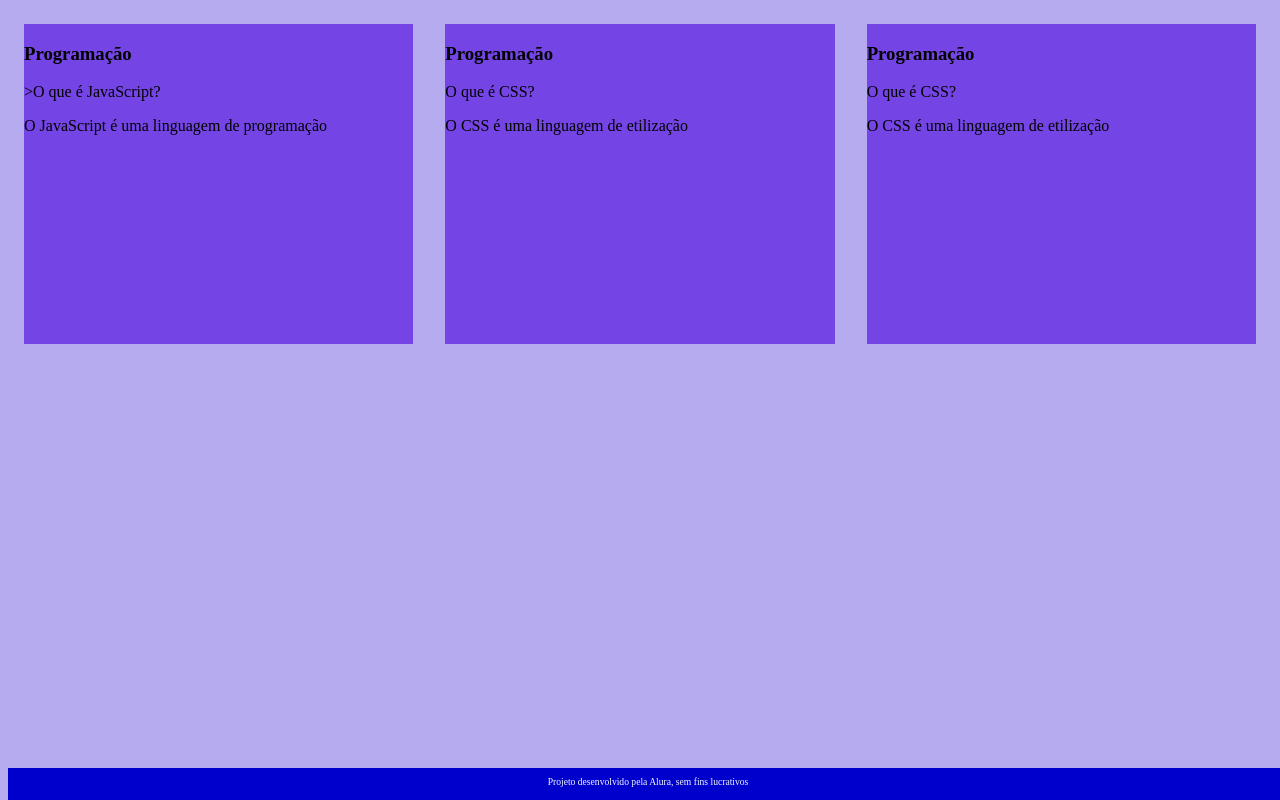
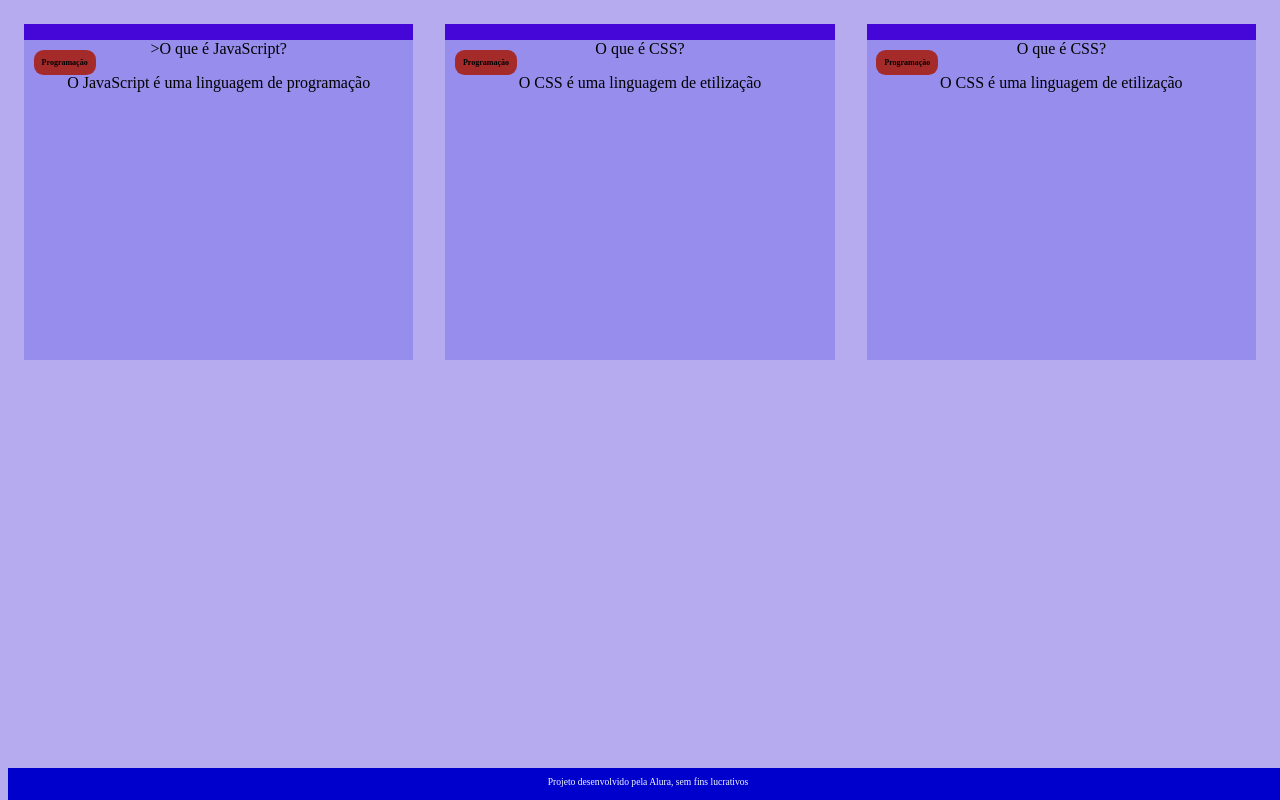
Before and after one commit to schmitt999/pagina-interativa, a plain HTML site: page index.html in a window 1280 px wide. Drawn offline with Linux system fonts and the light colour scheme.

Commit message:
avanços

```diff
--- a/assets/style.css
+++ b/assets/style.css
@@ -9,15 +9,27 @@ body {
 
 .cartao {
   margin: 1rem 1rem;
-  background-color: rgb(116, 69, 228);
+  background-color: rgb(69, 6, 216);
   height: 20rem;
   flex-grow: 1;
   flex-basis: calc(33% - 6rem);
 }
 
+.cartao__conteudo {
+  text-align: center;
+  background-color: rgb(150, 141, 236);
+  height: 100%;
+}
 
-
-
+.cartao__conteudo h3 {
+  background-color: brown ;
+  text-align: left;
+  padding: 0.5rem;
+  position: absolute;
+  margin: 0.6rem;
+  border-radius: 0.6rem;
+  font-size: 1vh;
+}
 
 
 
```
